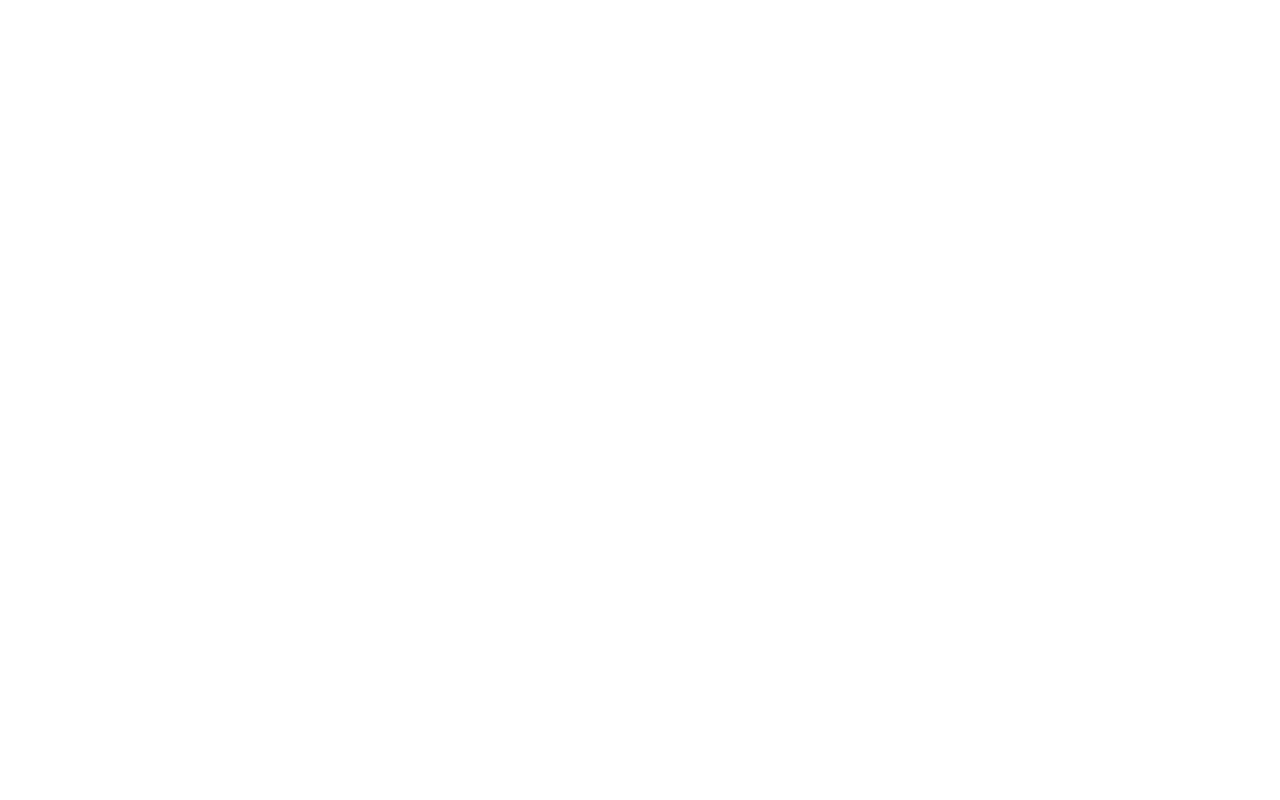
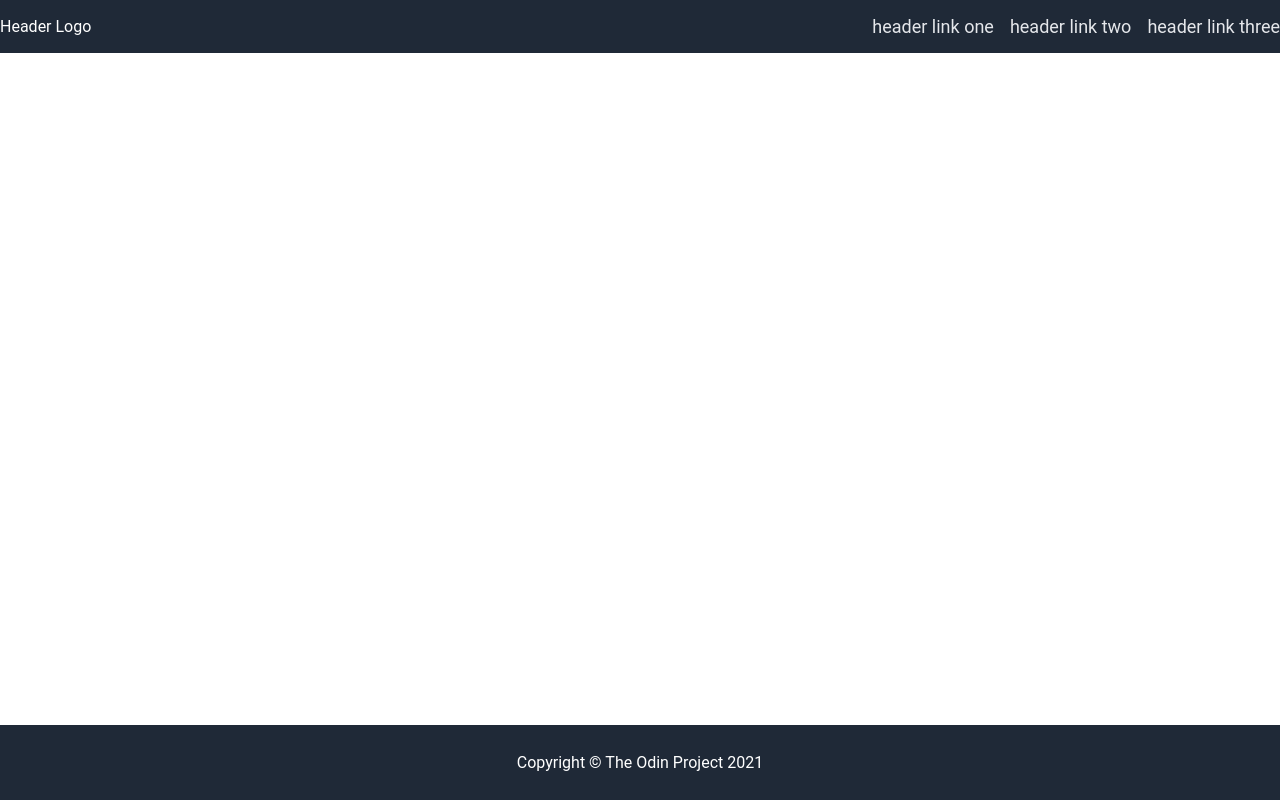
Before and after one commit to pebaha-/odin-landing-page, a plain HTML site: page index.html in a window 1280 px wide. Drawn offline with Linux system fonts and the light colour scheme.

Commit message:
Add basic header and footer

```diff
--- a/index.html
+++ b/index.html
@@ -3,9 +3,26 @@
     <head>
         <meta charset="UTF-8">
         <meta name="viewport" content="width=device-width, initial-scale=1.0">
+        <link rel="stylesheet" href="style.css">
         <title>Landing Page</title>
     </head>
     <body>
-
+        <div class="header">
+            <div class="left-header">
+                Header Logo
+            </div>
+            <div class="right-header">
+                <ul class="header-links">
+                    <li><a href="google.com">header link one</a></li>
+                    <li><a href="google.com">header link two</a></li>
+                    <li><a href="google.com">header link three</a></li>
+                </ul>
+            </div>
+        </div>
+        <div class="content">
+        </div>
+        <div class="footer">
+            Copyright © The Odin Project 2021
+        </div>
     </body>
 </html>
--- a/style.css
+++ b/style.css
@@ -0,0 +1,55 @@
+body {
+    display: flex;
+    flex-direction: column;
+    min-height: 100vh;
+    margin: 0;
+    font-family: Roboto, sans-serif;
+}
+
+.header {
+    display: flex;
+    justify-content: space-between;
+}
+
+.left-header,
+.right-header {
+    display: flex;
+    align-items: center;
+    gap: 16px;
+}
+
+.content {
+    display: flex;
+    flex-direction: column;
+    flex: 1 1 auto;
+}
+
+.footer {
+    display: flex;
+    height: 75px;
+    justify-content: center;
+    align-items: center;
+}
+
+.header,
+.footer {
+    background-color: #1F2937;
+    color: white;
+
+}
+
+ul {
+    list-style-type: none;
+    padding-inline-start: 0;
+}
+
+a {
+    text-decoration: none;
+    font-size: 18px;
+    color: #E5E7EB;
+}
+
+.header-links {
+    display: flex;
+    gap: 16px;
+}
```
